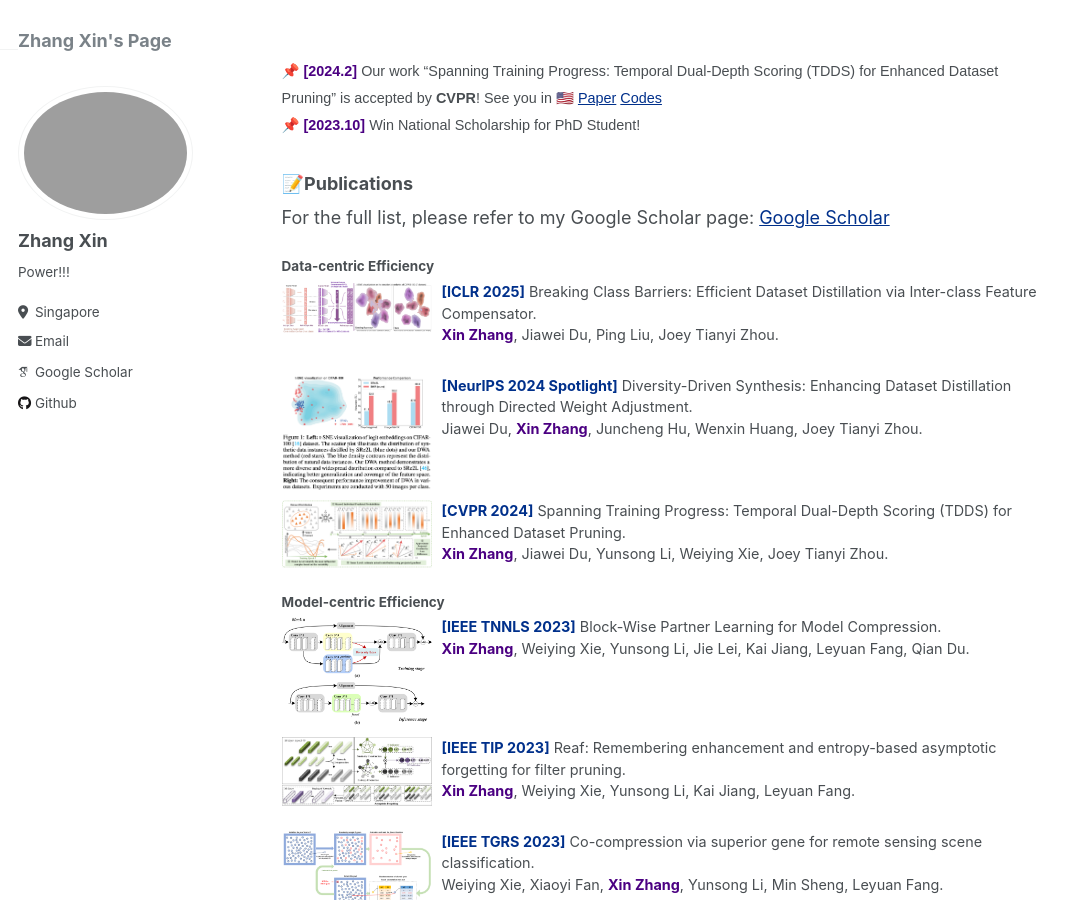
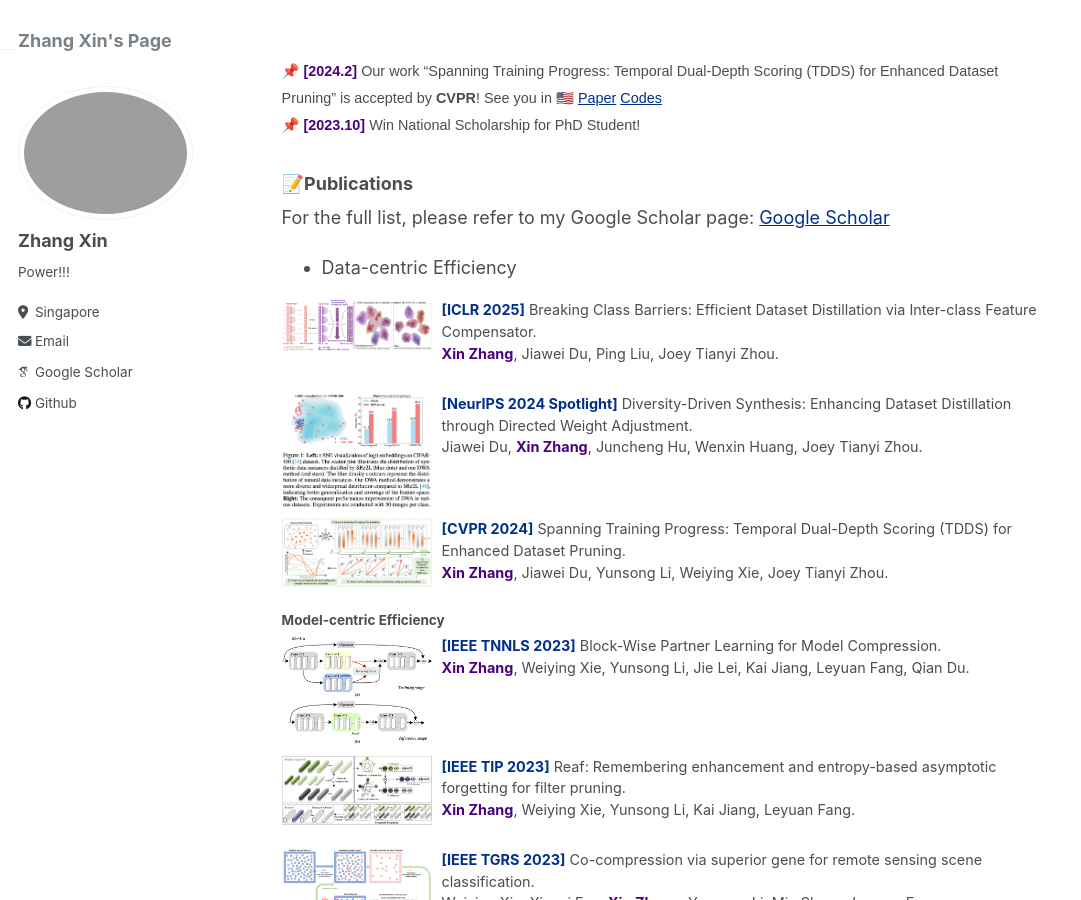
Before and after one commit to zhangxin-xd/zhangxin-xd.github.io, a Jekyll site: the page built from _pages/about.md, in a window 1280 px wide and 900 px high, scrolled down 772 px. Shown: the whole window, without its empty margins (0-1081 px from the left). Built offline with Jekyll 4.4.1, drawn with Linux system fonts in a browser that asks for light colours; some web fonts are replaced.

```diff
--- a/_pages/about.md
+++ b/_pages/about.md
@@ -34,7 +34,7 @@ Sincere thanks to my collaborators and mentors for their continued support and g
 
 For the full list, please refer to my Google Scholar page: <a href="https://scholar.google.com/citations?user=rJMMViQAAAAJ&hl=zh-CN&oi=ao" style="color:#00308B;">Google Scholar</a>
 
-#### Data-centric Efficiency
+- Data-centric Efficiency
 
 <style>
   .publication-container {
@@ -121,6 +121,7 @@ For the full list, please refer to my Google Scholar page: <a href="https://scho
   </div>
 </div>
 
+
 #### Image Processing
 
 <div class="publication-container">
```
